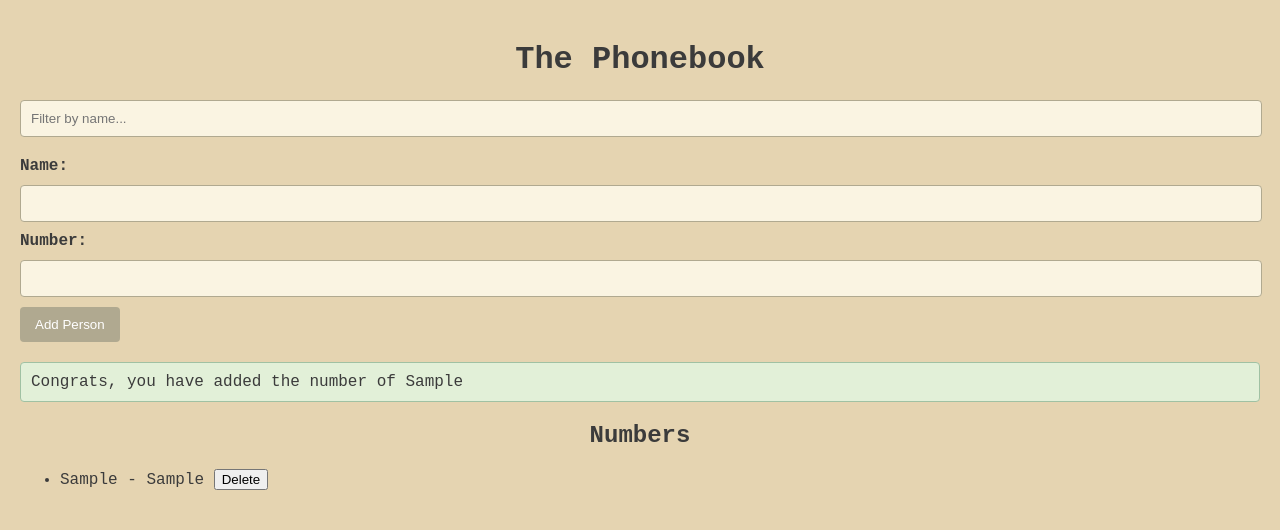
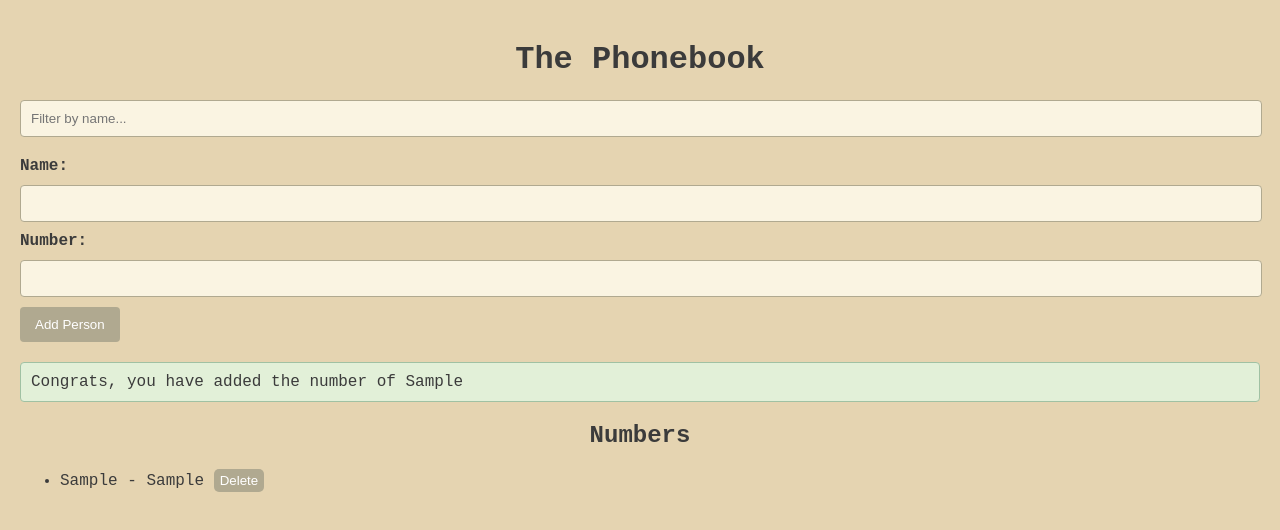
Before and after one commit to JoaDelVecchio/TheNewPhonebook, a React (Vite) app: page / in a window 1280 px wide. Both pictures are taken after typing "Sample", "Sample" into the empty fields and a click on the button "Add Person". Shown: the top 530 px of the page. Built offline with nearby package versions, Linux system fonts and the light colour scheme; no server answers.

Commit message:
Style delete buttons

```diff
--- a/src/components/Persons.jsx
+++ b/src/components/Persons.jsx
@@ -1,6 +1,6 @@
 const Persons = ({ persons, filterName, deletePerson }) => {
   return (
-    <ul>
+    <ul className="personList">
       {persons
         .filter((person) =>
           filterName == ""
@@ -10,7 +10,12 @@ const Persons = ({ persons, filterName, deletePerson }) => {
         .map((person, i) => (
           <li key={i}>
             {person.name} - {person.number}{" "}
-            <button onClick={() => deletePerson(person.id)}>Delete</button>
+            <button
+              className="deleteButtons"
+              onClick={() => deletePerson(person.id)}
+            >
+              Delete
+            </button>
           </li>
         ))}
     </ul>
--- a/src/index.css
+++ b/src/index.css
@@ -1,27 +1,26 @@
 body {
-  background-color: #e5d4b1; /* Light beige background to mimic old paper */
-  font-family: "Courier New", Courier, monospace; /* Monospace font for vintage look */
-  color: #3b3b3b; /* Dark text color */
+  background-color: #e5d4b1;
+  font-family: "Courier New", Courier, monospace;
+  color: #3b3b3b;
   margin: 0;
   padding: 20px;
 }
 
 .book-container {
   display: flex;
-  justify-content: center; /* Center the book page horizontally */
+  justify-content: center;
   align-items: center;
   height: 100vh;
 }
 
 .book-page {
-  background: #ffffff; /* White background for book page */
+  background: #ffffff;
   padding: 20px;
-  border: 1px solid #b0a990; /* Vintage border */
-  border-radius: 8px;
-  box-shadow: 5px 5px 15px rgba(0, 0, 0, 0.2); /* Shadow for depth */
-  max-width: 600px; /* Maximum width of the book page */
-  width: 90%; /* Set width to a percentage to avoid full width */
-  margin: auto; /* Center the book page */
+  border: 1px solid #b0a990;
+  box-shadow: 5px 5px 15px rgba(0, 0, 0, 0.2);
+  max-width: 600px;
+  width: 90%;
+  margin: auto;
   position: relative;
 }
 
@@ -42,14 +41,14 @@ label {
   width: calc(100% - 20px);
   padding: 10px;
   margin: 10px 0;
-  border: 1px solid #b0a990; /* Vintage border for inputs */
+  border: 1px solid #b0a990;
   border-radius: 4px;
-  background: #faf4e2; /* Light background for input fields */
+  background: #faf4e2;
 }
 
 .submit-button {
-  background-color: #b0a990; /* Button background color */
-  color: white; /* Button text color */
+  background-color: #b0a990;
+  color: white;
   padding: 10px 15px;
   border: none;
   border-radius: 4px;
@@ -58,22 +57,30 @@ label {
 }
 
 .submit-button:hover {
-  background-color: #9a8b77; /* Darker shade on hover */
+  background-color: #9a8b77;
 }
 
 .message-container {
   margin: 10px 0;
 }
 
+.personList {
+  display: flex;
+  flex-direction: column;
+  justify-content: center;
+  align-items: start;
+  gap: 10px;
+}
+
 .success-message {
-  background: #e2f0d8; /* Light green background for success message */
-  border: 1px solid #a0c1a3; /* Green border */
+  background: #e2f0d8;
+  border: 1px solid #a0c1a3;
   padding: 10px;
   border-radius: 4px;
 }
 
 .hidden {
-  display: none; /* Hide message if not displayed */
+  display: none;
 }
 
 .filter-container {
@@ -87,3 +94,23 @@ label {
   border-radius: 4px;
   background: #faf4e2;
 }
+
+.deleteButtons {
+  background-color: #b0a990;
+  border: none;
+  color: white;
+  padding: 4px 6px;
+  border-radius: 5px;
+  cursor: pointer;
+  transition: background-color 0.3s ease, transform 0.2s ease;
+}
+
+.deleteButtons:hover {
+  background-color: #ff1a1a;
+  transform: scale(1.05);
+}
+
+.deleteButtons:active {
+  transform: scale(0.95);
+  background-color: #e60000;
+}
```
